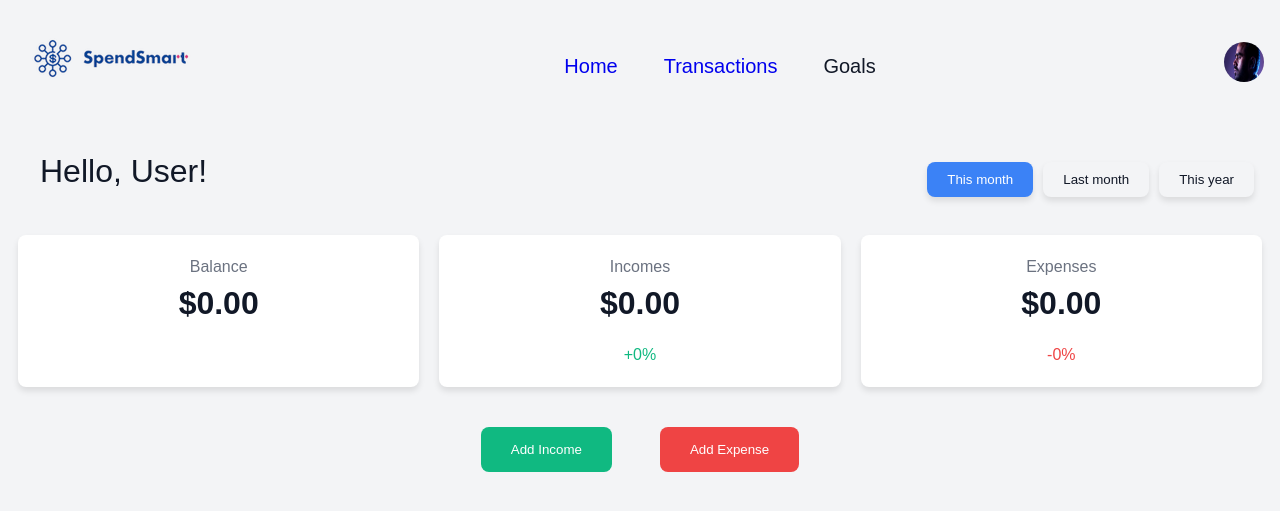
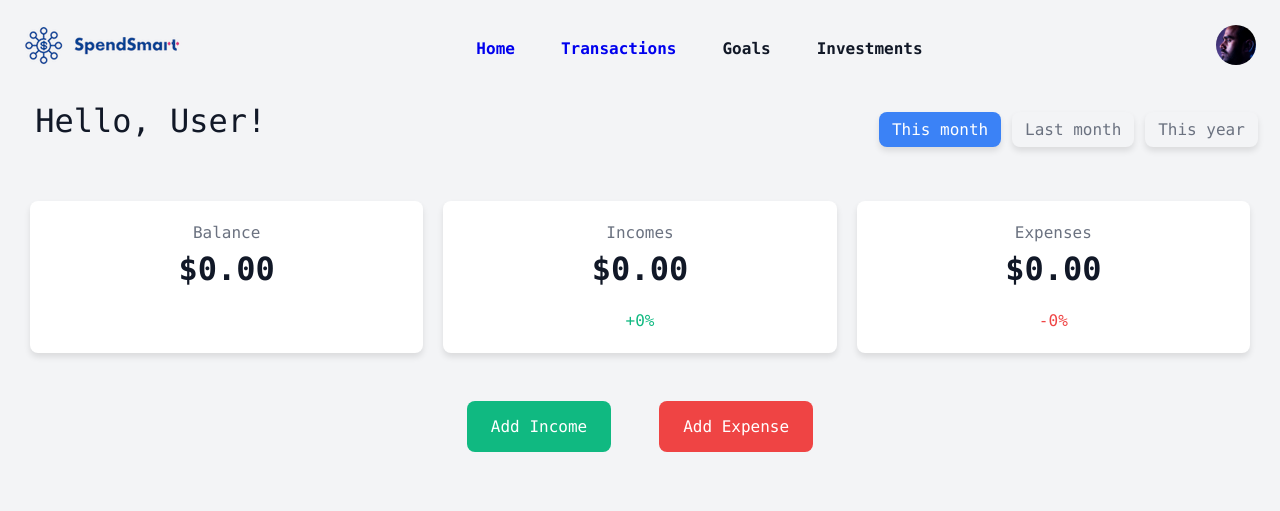
Before and after one commit to ShipaNeupane/budget-tracker-app, a React (Vite) app in the folder frontEnd/: page / in a window 1280 px wide. Shown: the top 511 px of the page. Built offline with nearby package versions, Linux system fonts and the light colour scheme; no server answers.

Commit message:
fixing the style(scss) files - changing the font

```diff
--- a/frontEnd/src/components/ActionSection/ActionSection.scss
+++ b/frontEnd/src/components/ActionSection/ActionSection.scss
@@ -3,22 +3,24 @@
 .actions{
     display: flex;
     justify-content: center;
-    margin: 2rem;
+    margin: 2.5rem 0;
     gap: 3rem;
 
     .action-button {
-        padding: 15px 30px;
+        padding: 1rem 1.5rem;
         border: none;
-        border-radius: 8px;
-        font-weight: $font-medium;
+        border-radius: 0.5rem;
+        font-family: 'Consolas';
         cursor: pointer;
 
         &.add-income {
+            font-size: medium;
             background-color: $positive-color;
             color: white;
         }
 
         &.add-expense {
+            font-size: medium;
             background-color: $negative-color;
             color: white;
         }
--- a/frontEnd/src/components/AddTransaction/AddTransaction.scss
+++ b/frontEnd/src/components/AddTransaction/AddTransaction.scss
@@ -3,22 +3,22 @@
 .transaction-container {
     max-width: 400px;
     margin: 0 auto;
-    padding: 20px;
+    padding: 1.25rem;
     align-items: center;
 
     h2 {
     font-size: 1.5rem;
-    margin-bottom: 20px;
+    margin-bottom: 1.25rem;
     text-align: center;
     }
 
     .back-arrow {
-        width: 32px;
-        height: 32px;
+        width: 2rem;
+        height: 2rem;
         background: none;
         border: none;
         font-size: 1.2rem;
-        margin-bottom: 20px;
+        margin-bottom: 1.25rem;
         cursor: pointer;
 
         &:hover {
@@ -27,33 +27,35 @@
     }
 
     .form-group {
-        margin-bottom: 15px;
+        margin-bottom: 1rem;
 
         label {
             display: block;
             font-size: 1rem;
-            margin-bottom: 8px;
+            margin-bottom: 0.5rem;
         }
 
         input,
         select {
             width: 100%;
-            padding: 8px;
-            border-radius: 4px;
+            padding: 0.5rem;
+            border-radius: 0.25rem;
             border: 1px solid $gray-text;
             margin: 0.3rem;
+            font-family: 'Consolas';
         }
     }
 
     .submit-button {
-        margin: 20px auto;
+        font-family: 'Consolas';
+        margin: 1.25rem auto;
         display: block;
         align-self: center;
         padding: 1rem;
         background-color: $primary-color;
         color: white;
         border: none;
-        border-radius: 5px;
+        border-radius: 0.5rem;
         font-size: 1rem;
         cursor: pointer;
 
--- a/frontEnd/src/components/Balance/Balance.scss
+++ b/frontEnd/src/components/Balance/Balance.scss
@@ -1,7 +1,7 @@
 @use "../../styles/global.scss" as *;
 
 .balance {
-    margin: 0.5rem 0.5rem 1.25rem 0.5rem;
+    margin: 2rem 1.25rem;
 
     @include tablet{
         display: flex;
--- a/frontEnd/src/components/Header/Header.scss
+++ b/frontEnd/src/components/Header/Header.scss
@@ -2,7 +2,7 @@
 
 .header{
     align-items: center;
-    margin: 1rem;
+    margin: 1rem 0.7rem;
 
     @include desktop{
         display: flex;
@@ -38,14 +38,16 @@
         }
 
         button {
-            margin-right: 10px;
-            padding: 10px 20px;
+            font-family: 'Consolas';
+            font-weight: $font-medium;
+            font-size: $font-size-small;
+            margin-right: 0.7rem;
+            padding: 0.5rem 0.8rem;
             border: none;
             background-color: $light-background;
-            color: $dark-text;
-            border-radius: 8px;
+            color: $gray-text;
+            border-radius: 0.5rem;
             cursor: pointer;
-            font-weight: $font-medium;
             box-shadow: 0 4px 6px rgba(0, 0, 0, 0.1);
 
             &.selected {
@@ -55,6 +57,7 @@
 
             &:hover {
                 background-color: lighten($primary-color, 20%);
+                color: $dark-text;
             }
         }
     }
--- a/frontEnd/src/components/Modal/Modal.scss
+++ b/frontEnd/src/components/Modal/Modal.scss
@@ -22,15 +22,14 @@
     display: flex;
     flex-direction: column;
     justify-content: space-between;
+    align-items: center;
 }
 
 .modal-header {
     display: flex;
     align-items: center;
-    margin-bottom: 1rem;
 
     h3 {
-        margin-left: 1rem;
         font-size: $font-size-large;
         font-family: $font-family;
         font-weight: $font-bold;
@@ -43,7 +42,6 @@
 
     p {
         font-style: italic;
-        margin-left: 1rem;
         font-size: $font-size-regular;
         font-family: $font-family;
         color: $gray-text;
@@ -53,13 +51,13 @@
 .modal-footer {
     display: flex;
     justify-content: flex-end;
-    gap: 0.5rem;
+    gap: 1rem;
 
     .btn-cancel,
     .btn-confirm {
         padding: 0.7rem 1.5rem;
         border: none;
-        border-radius: 5px;
+        border-radius: 0.35rem;
         cursor: pointer;
         font-size: $font-size-regular;
         font-family: $font-family;
--- a/frontEnd/src/components/NavBar/NavBar.jsx
+++ b/frontEnd/src/components/NavBar/NavBar.jsx
@@ -13,6 +13,7 @@ const NavigationBar = () => {
             <li><Link to="/">Home</Link></li>
             <li><Link to="/transaction">Transactions</Link></li>
             <li>Goals</li>
+            <li>Investments</li>
         </ul>
 
         <div className="icons">
--- a/frontEnd/src/components/NavBar/NavBar.scss
+++ b/frontEnd/src/components/NavBar/NavBar.scss
@@ -4,7 +4,8 @@
     display: flex;
     justify-content: space-between;
     align-items: center;
-    padding: 1rem;
+    margin: 1rem;
+    padding: 0.5rem;
     background-color: $light-background;
 
     .logo {
@@ -19,7 +20,8 @@
 
     li {
         margin: 0 15px;
-        font-size: $font-size-medium;
+        font-size: $font-size-small;
+        font-weight: $font-bold;
         color: $dark-text;
         cursor: pointer;
 
@@ -30,8 +32,9 @@
     }
 
     .profile-pic {
-        width: 40px;
-        height: 40px;
+        width: 2.5rem;
+        height: 2.5rem;
+        object-fit: cover;
         border-radius: 50%;
     }
 
--- a/frontEnd/src/components/TransactionList/TransactionList.scss
+++ b/frontEnd/src/components/TransactionList/TransactionList.scss
@@ -31,19 +31,19 @@
         }
 
         .inflow {
-            color: $positive-color; // Set a positive color for inflows
+            color: $positive-color;
         }
 
         .outflow {
-            color: $negative-color; // Set a negative color for outflows
+            color: $negative-color;
         }
 
         .inflow:last-child {
-            color: $positive-color; // Green for inflows
+            color: $positive-color;
         }
 
         .outflow:last-child {
-            color: $negative-color; // Red for outflows
+            color: $negative-color;
         }
     }
 }
--- a/frontEnd/src/styles/partials/_variables.scss
+++ b/frontEnd/src/styles/partials/_variables.scss
@@ -11,7 +11,7 @@ $tablet-breakpoint: 768px;
 $desktop-breakpoint: 1280px;
 
 // Fonts
-$font-family: 'Poppins', sans-serif;
+$font-family: 'Consolas';
 $font-regular: 400;
 $font-medium: 500;
 $font-bold: 700;
```
Also changed, not shown: frontEnd/src/assets/logo.png. Lines whose indentation alone changed are shown as unchanged.
